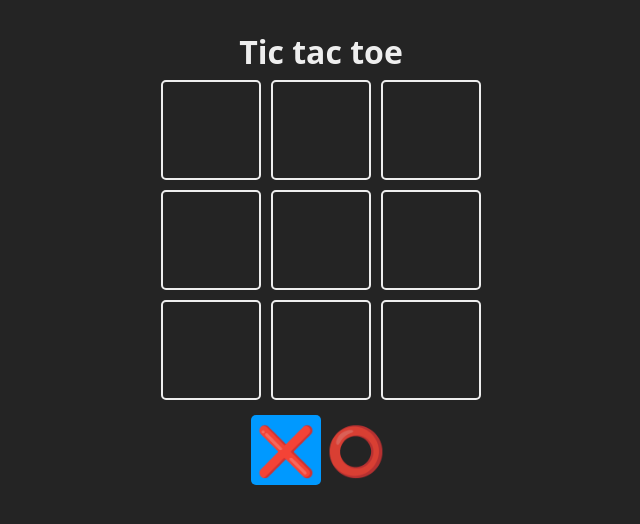
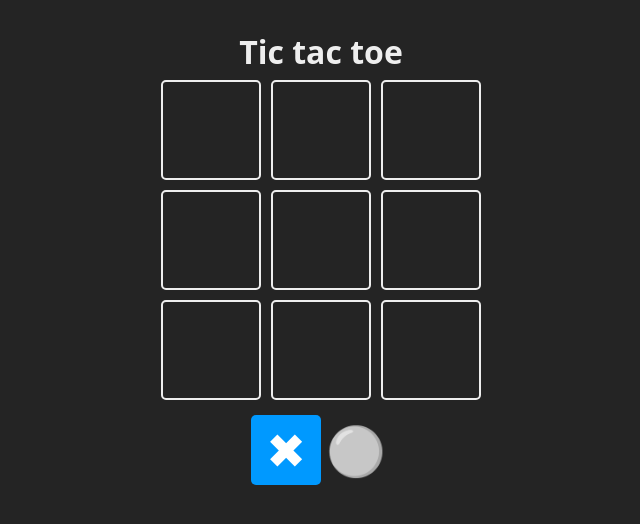
Before and after one commit to aDogdev/tic-tac-toe, a React (Vite) app: page / in a window 1280 px wide. Shown: the top 524 px of the page, without its empty margins (319-959 px from the left). Built offline with nearby package versions, Linux system fonts and the light colour scheme.

Commit message:
added board

```diff
--- a/src/App.jsx
+++ b/src/App.jsx
@@ -1,38 +1,7 @@
-import { useState } from "react";
-import { Square } from "./components/Square";
-
-const TURNS = {
-  x: "❌",
-  o: "⭕",
-};
+import { Board } from "./components/Board";
 
 function App() {
-  const [board, setBoard] = useState(Array(9).fill(null));
-  const [turn, setTurn] = useState(TURNS.x);
-
-  const updateBoard = () => {
-    const newTurn = turn === TURNS.x ? TURNS.o : TURNS.x;
-    setTurn(newTurn);
-  };
-
-  return (
-    <main className="board">
-      <h1>Tic tac toe</h1>
-      <section className="game">
-        {board.map((_, index) => {
-          return (
-            <Square key={index} index={index} updateBoard={updateBoard}>
-              {board[index]}
-            </Square>
-          );
-        })}
-      </section>
-      <section className="turn">
-        <Square isSelected={turn === TURNS.x}>{TURNS.x}</Square>
-        <Square isSelected={turn === TURNS.o}>{TURNS.o}</Square>
-      </section>
-    </main>
-  );
+  return <Board />;
 }
 
 export default App;
--- /dev/null
+++ b/src/components/Board.jsx
@@ -0,0 +1,44 @@
+import { useState } from "react";
+import { Square } from "./Square";
+
+const TURNS = {
+  x: "✖",
+  o: "⚪",
+};
+
+function Board() {
+  const [board, setBoard] = useState(Array(9).fill(null));
+  const [turn, setTurn] = useState(TURNS.x);
+
+  const updateBoard = (index) => {
+    if (board[index]) return;
+
+    const newBoard = [...board];
+    newBoard[index] = turn;
+    setBoard(newBoard);
+
+    const newTurn = turn === TURNS.x ? TURNS.o : TURNS.x;
+    setTurn(newTurn);
+  };
+
+  return (
+    <main className="board">
+      <h1>Tic tac toe</h1>
+      <section className="game">
+        {board.map((_, index) => {
+          return (
+            <Square key={index} index={index} updateBoard={updateBoard}>
+              {board[index]}
+            </Square>
+          );
+        })}
+      </section>
+      <section className="turn">
+        <Square isSelected={turn === TURNS.x}>{TURNS.x}</Square>
+        <Square isSelected={turn === TURNS.o}>{TURNS.o}</Square>
+      </section>
+    </main>
+  );
+}
+
+export { Board };
--- a/src/components/Square.jsx
+++ b/src/components/Square.jsx
@@ -2,7 +2,7 @@ function Square({ children, isSelected, updateBoard, index }) {
   const className = `square ${isSelected ? "is-selected" : ""}`;
 
   const handleClick = () => {
-    updateBoard();
+    updateBoard(index);
   };
 
   return (
```
